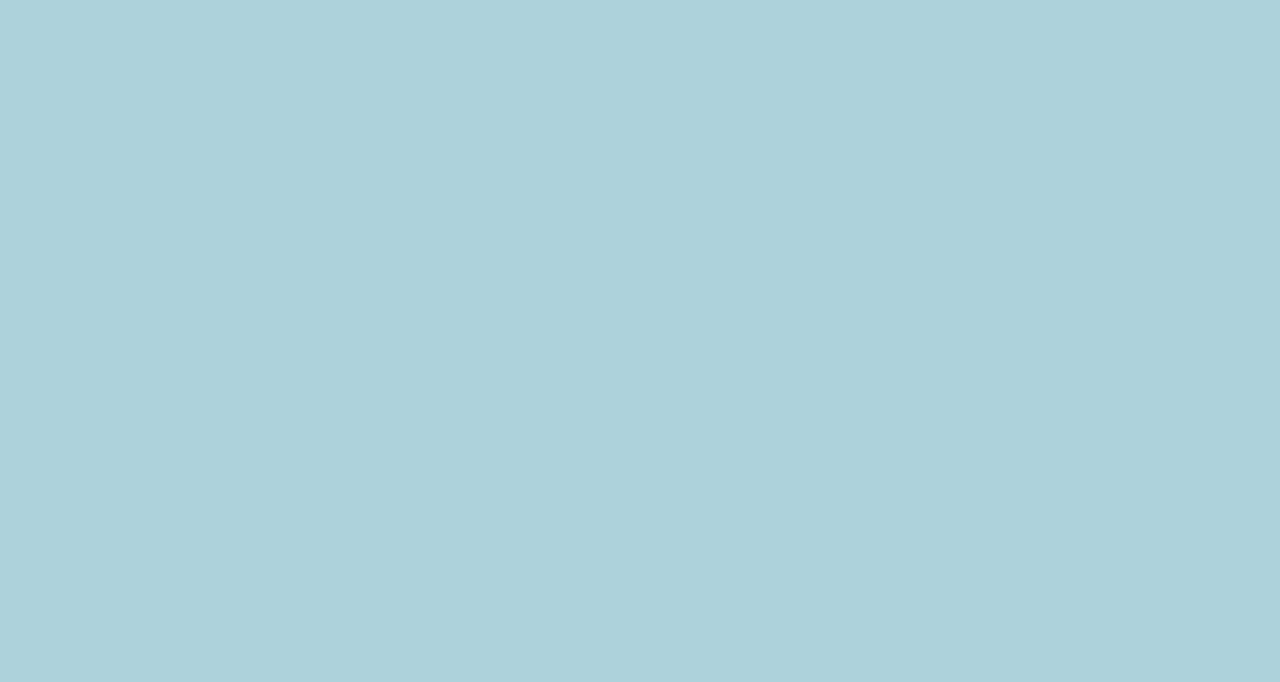
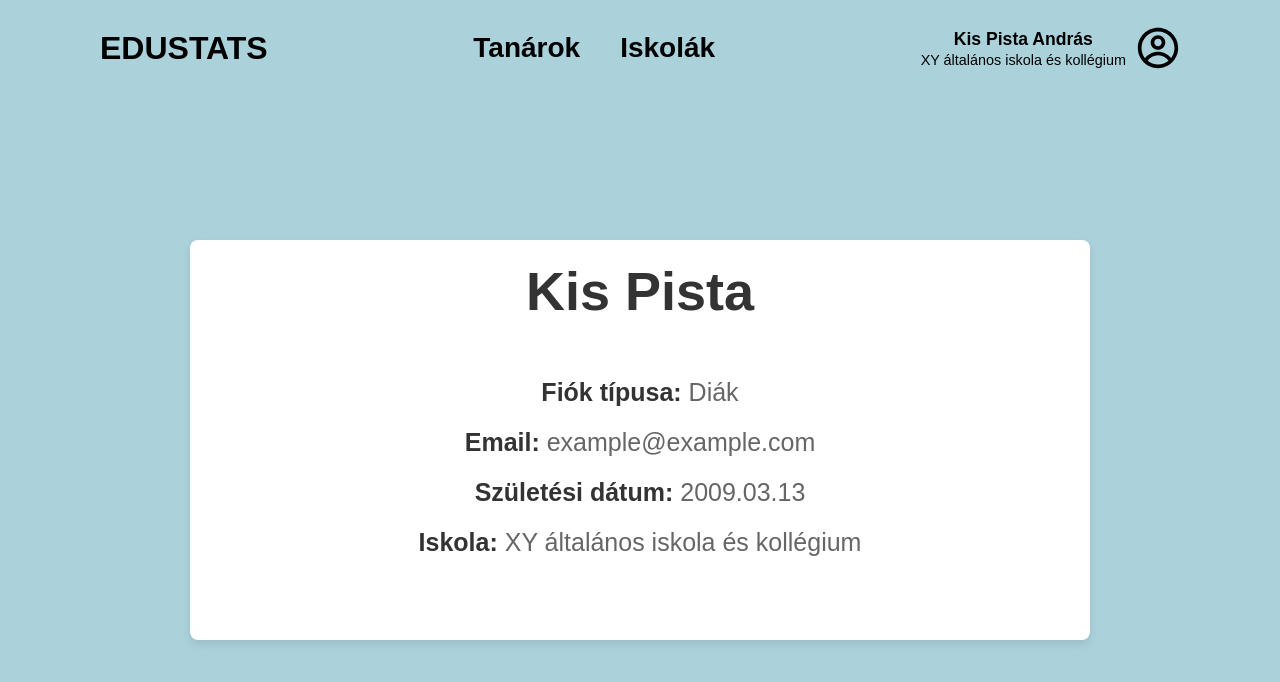
Before and after one commit to sacaaa/szoftverfejlesztesi-modszertanok-projekt, a React (Vite) app in the folder src/client/: page /profile in a window 1280 px wide. Before the commit this address had no page. Shown: the top 682 px of the page. Built offline with nearby package versions, Linux system fonts and the light colour scheme.

Commit message:
Diák profil oldal elkészítve

```diff
--- a/src/client/src/App.tsx
+++ b/src/client/src/App.tsx
@@ -2,6 +2,7 @@ import { BrowserRouter as Router, Routes, Route } from 'react-router-dom'
 import HomePage from './pages/HomePage/HomePage';
 import Tanarok from './pages/Tanarok/Tanarok';
 import Iskolak from './pages/Iskolak/Iskolak';
+import Profil from './pages/Profil/Profil';
 import './App.css';
 
 function App() {
@@ -11,7 +12,8 @@ function App() {
         <Routes>
           <Route path="/" element={<HomePage />} />
           <Route path="/tanarok" element={<Tanarok />} />
-          <Route path="/iskolak" element={<Iskolak name={""}/>} />
+          <Route path="/iskolak" element={<Iskolak />} />
+          <Route path='/profile' element={<Profil />} />
         </Routes>
       </Router>
     </>
--- a/src/client/src/components/Navbar/Navbar.css
+++ b/src/client/src/components/Navbar/Navbar.css
@@ -64,3 +64,8 @@ body {
     text-decoration: none;
     color: black;
 }
+
+.profile-link {
+    text-decoration: none;
+    color: black;
+}
--- a/src/client/src/components/Navbar/Navbar.tsx
+++ b/src/client/src/components/Navbar/Navbar.tsx
@@ -12,6 +12,7 @@ export default function Navbar() {
                 <Link to="/tanarok">Tanárok</Link>
                 <Link to="/iskolak">Iskolák</Link>
             </div>
+            <Link to="/profile" className="profile-link">
             <div className="navbar-right">
                 <div className="profile">
                     <span>Kis Pista András</span>
@@ -19,6 +20,7 @@ export default function Navbar() {
                 </div>
                 <CgProfile className="profile-img"/>
             </div>
+            </Link>
         </nav>
     </>)
 }
--- /dev/null
+++ b/src/client/src/components/Profile/Profile.css
@@ -0,0 +1,28 @@
+.student-card {
+    background-color: #ffffff;
+    border-radius: 8px;
+    box-shadow: 0 4px 8px rgba(0, 0, 0, 0.1);
+    padding: 20px;
+    max-width: 900px;
+    min-height: 400px;
+    margin: auto;
+    margin-top: 10rem;
+}
+
+.student-card h2 {
+    margin-top: 0;
+    color: #333333;
+    font-size: 54px;
+    margin-bottom: 3rem;
+}
+
+.student-card p {
+    color: #666666;
+    font-size: 25px;
+    margin: 5px 0;
+    padding: 0.5rem;
+}
+
+.student-card p strong {
+    color: #333333;
+}
--- /dev/null
+++ b/src/client/src/components/Profile/Profile.tsx
@@ -0,0 +1,19 @@
+import './Profile.css';
+
+interface ProfileProps {
+    name: string;
+    accountType: string;
+    email: string;
+    birthdate: string;
+    school: string;
+}
+
+export default function Profile({ name, accountType, email, birthdate, school }: ProfileProps) {
+    return (<div className="student-card">
+                <h2>{name}</h2>
+                <p><strong>Fiók típusa:</strong> {accountType}</p>
+                <p><strong>Email:</strong> {email}</p>
+                <p><strong>Születési dátum:</strong> {birthdate}</p>
+                <p><strong>Iskola:</strong> {school}</p>
+            </div>)
+}
--- a/src/client/src/index.css
+++ b/src/client/src/index.css
@@ -7,4 +7,5 @@
 body {
     background-color: var(--main-bg-color);
     color: var(--main-text-color);
+    overflow: hidden;
 }
--- a/src/client/src/pages/Iskolak/Iskolak.tsx
+++ b/src/client/src/pages/Iskolak/Iskolak.tsx
@@ -3,11 +3,7 @@ import Searchbar from "../../components/Searchbar/Searchbar";
 import SchoolCard from "../../components/School_list/SchoolCard";
 import './Iskolak.css';
 
-interface SchoolCardNames {
-    name: string;
-}
-
-export default function Iskolak({ name }: SchoolCardNames) {
+export default function Iskolak() {
     return (<>
         <Navbar />
         <Searchbar />
--- /dev/null
+++ b/src/client/src/pages/Profil/Profil.tsx
@@ -0,0 +1,13 @@
+import Navbar from "../../components/Navbar/Navbar";
+import Profile from "../../components/Profile/Profile";
+
+export default function Profil() {
+    return (<>
+        <Navbar />
+        <Profile name="Kis Pista"
+            accountType="Diák"
+            email="example@example.com"
+            birthdate="2009.03.13"
+            school="XY általános iskola és kollégium"/>
+        </>)
+}
```
